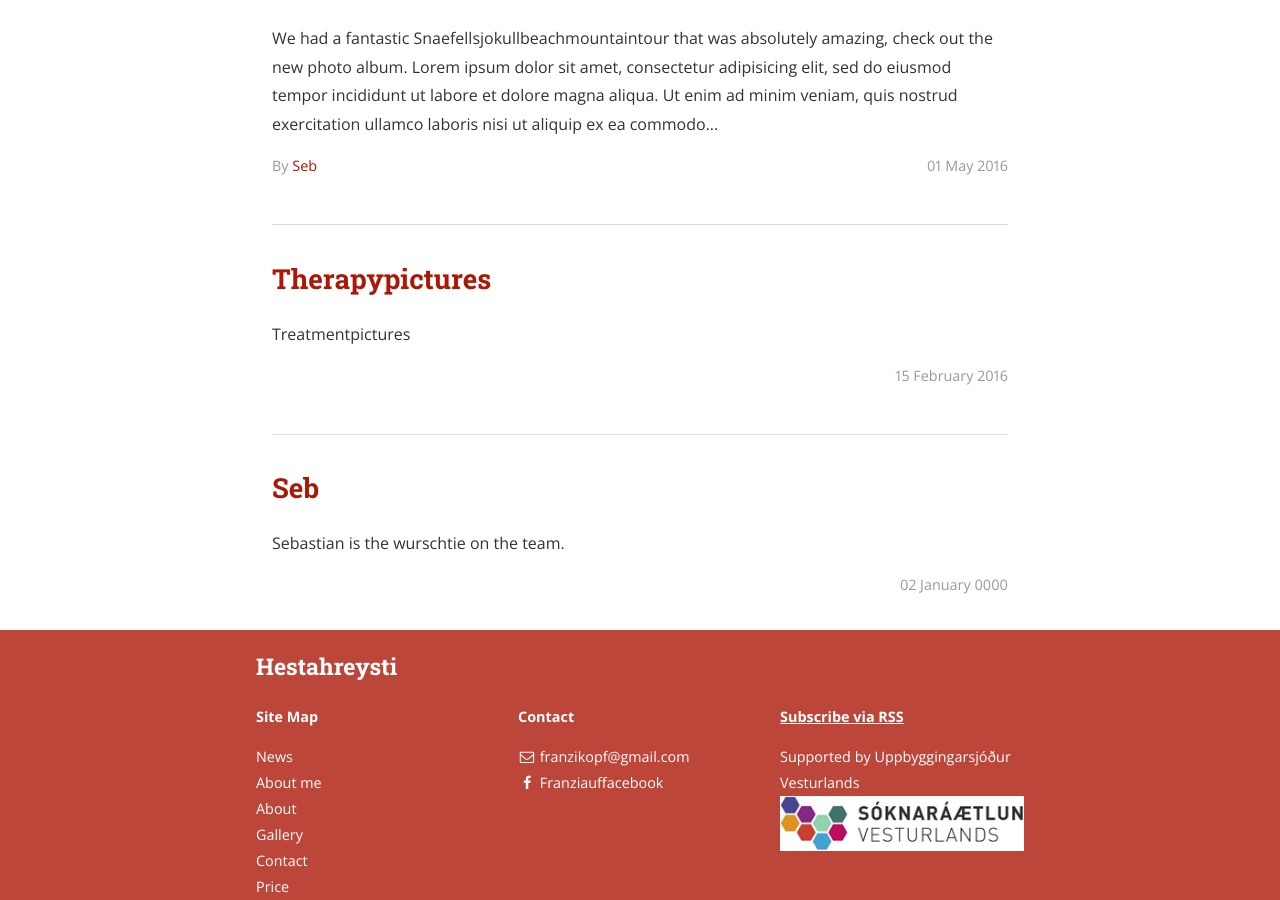
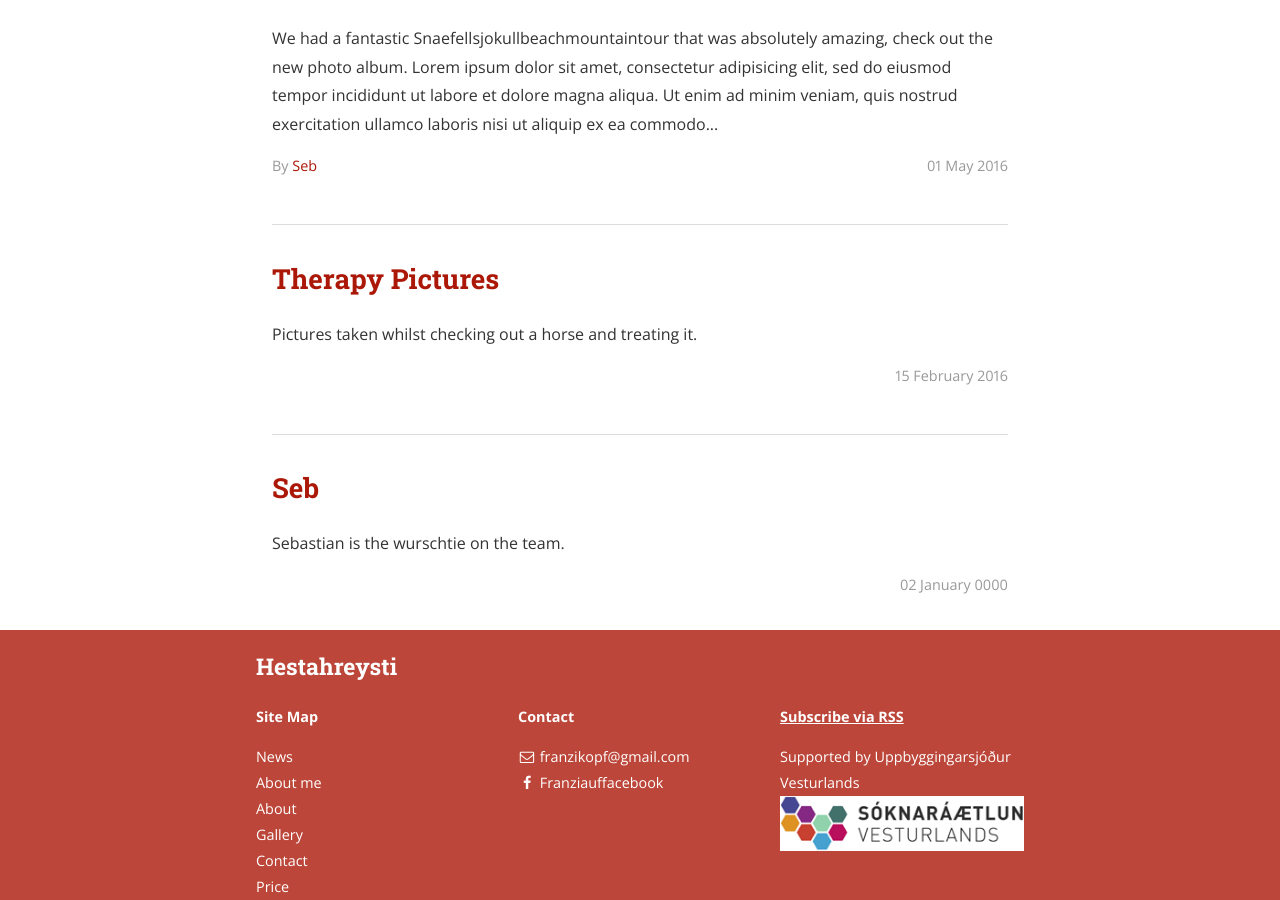
Before and after one commit to FancyFanz/FancyFanz.github.io, a Jekyll site: the page built from home-en.html, in a window 1280 px wide and 900 px high, scrolled down 1113 px. Built offline with Jekyll 4.4.1, drawn with Linux system fonts in a browser that asks for light colours; nearby versions of some CDN libraries; library files that are not in the unit come from our copies.

Commit message:
Update 2016-02-15-party-en.md

```diff
--- a/albums/_posts/2016-02-15-party-en.md
+++ b/albums/_posts/2016-02-15-party-en.md
@@ -2,7 +2,7 @@
 layout: album
 ref: Therapypictures
 lang: en
-title: Therapypictures
+title: Therapy Pictures
 images:
   - file: P1040646
     caption: Wind horse
@@ -13,4 +13,4 @@ images:
     caption: Dropbox example
 ---
 
-Treatmentpictures
+Pictures taken whilst checking out a horse and treating it.
```
